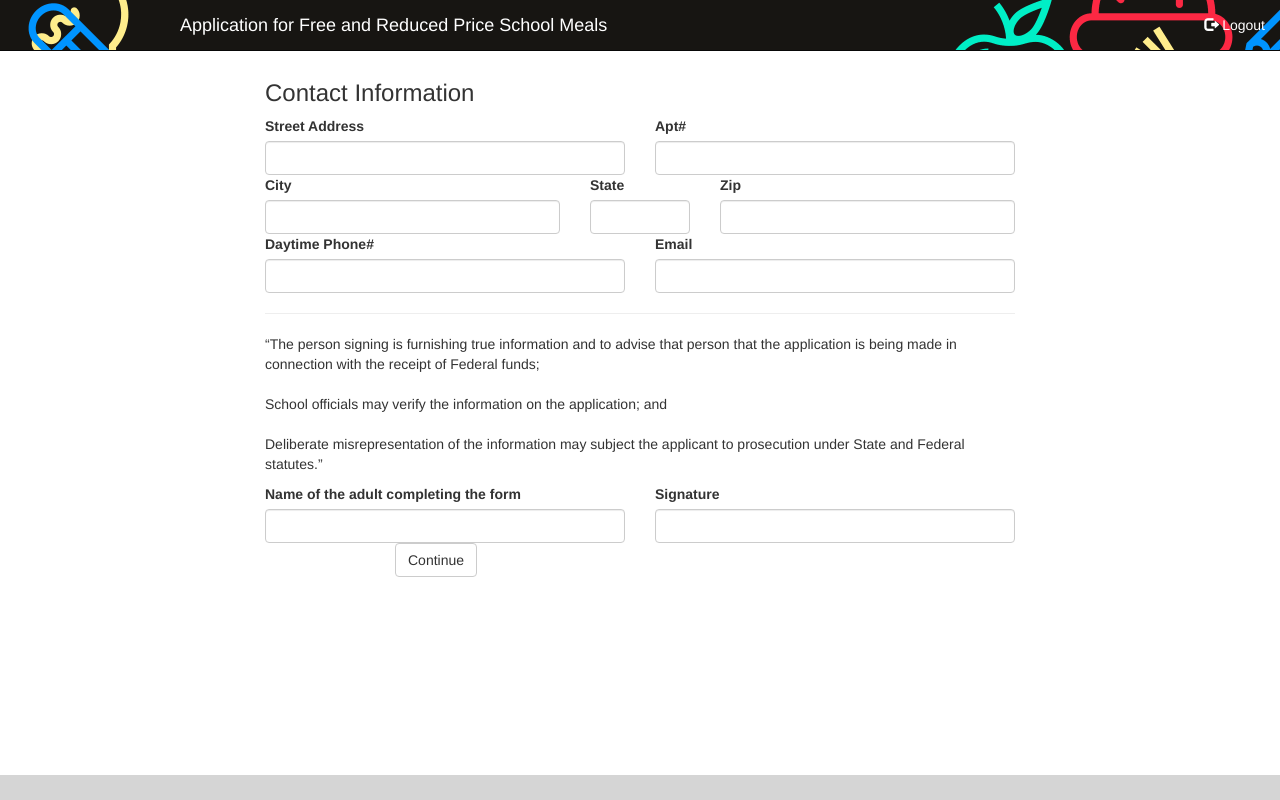
After one commit to ask5/eatuxchallenge, a Django app: page /eat/app/contact in a window 1280 px wide. The commit adds this page. Run offline with Django 3.2, Linux system fonts and the light colour scheme; a user stored in the database is signed in; some libraries are stand-ins or nearby versions.

Commit message:
more code

```diff
--- a/eat/templates/eat/application/base.html
+++ b/eat/templates/eat/application/base.html
@@ -14,7 +14,7 @@
 <nav class="navbar navbar-inverse navbar-fixed-top"  style="background-image: url('/static/img/USDA-lunch-bkgd.gif')">
     <div class="container-fluid">
         <div class="navbar-header">
-            <a class="navbar-brand" href="{% url 'eat.views.application_home' %}">
+            <a class="navbar-brand" href="#">
                 Application for Free and Reduced Price School Meals
             </a>
         </div>
--- /dev/null
+++ b/eat/templates/eat/application/contact.html
@@ -0,0 +1,64 @@
+{% extends "eat/application/base.html" %}
+{% load staticfiles %}
+{% block application_content_main %}
+    <h3>Contact Information</h3>
+    <form class="form-horizontal" action="{% url 'eat.views.add_child' %}" method="post">
+        {% csrf_token %}
+        <div class="row">
+            <div class="col-lg-6">
+                <label for="streetAddress">Street Address</label><br>
+                <input type="text" class="form-control" id="streetAddress">
+            </div>
+            <div class="col-lg-6">
+                <label for="aptNum">Apt#</label><br>
+                <input type="text" class="form-control" id="aptNum">
+            </div>
+        </div>
+        <div class="row">
+            <div class="col-lg-5">
+                <label for="city">City</label><br>
+                <input type="text" class="form-control" id="city">
+            </div>
+            <div class="col-lg-2">
+                <label for="state">State</label><br>
+                <input type="text" class="form-control" id="state">
+            </div>
+            <div class="col-lg-5">
+                <label for="zip">Zip</label><br>
+                <input type="text" class="form-control" id="zip">
+            </div>
+        </div>
+        <div class="row">
+            <div class="col-lg-6">
+                <label for="phone">Daytime Phone#</label><br>
+                <input type="text" class="form-control" id="phone">
+            </div>
+            <div class="col-lg-6">
+                <label for="email">Email</label><br>
+                <input type="email" class="form-control" id="email">
+            </div>
+        </div>
+        <hr>
+        <p>
+            “The person signing is furnishing true information and to advise that person that the application is being
+            made in connection with the receipt of Federal funds;<br><br> School officials may verify the information on
+            the application; and<br><br> Deliberate misrepresentation of the information may subject the applicant to
+            prosecution under State and Federal statutes.”
+        </p>
+        <div class="row">
+            <div class="col-lg-6">
+                <label for="name">Name of the adult completing the form</label><br>
+                <input type="text" class="form-control" id="name">
+            </div>
+            <div class="col-lg-6">
+                <label for="sign">Signature</label><br>
+                <input type="text" class="form-control" id="sign">
+            </div>
+        </div>
+        <div class="form-group">
+            <div class="col-sm-offset-2 col-sm-10">
+                <button type="submit" class="btn btn-default">Continue</button>
+            </div>
+        </div>
+    </form>
+{% endblock %}
--- a/eat/templates/eat/application/start.html
+++ b/eat/templates/eat/application/create.html
@@ -6,13 +6,12 @@
         Please take a moment to read the USDA Non-Discrimination Statement and the Use of Information Statement
         displayed below before starting the application.
     </p>
-    <form method="post" action="{% url 'eat.views.application_start' %}">
+    <form method="post" action="{% url 'eat.views.application_create' %}">
         {% csrf_token %}
         <p>
-            <input type="submit" value="Start My Application" class="btn btn-primary"/>
+            <input type="submit" value="Start my application" class="btn btn-primary"/>
         </p>
     </form>
-
     <div class="statements">
         <h4>USDA Non-Discrimination Statement</h4>
         <div>
--- a/eat/templates/eat/application/home.html
+++ b/eat/templates/eat/application/home.html
@@ -1,5 +1,5 @@
 {% extends "eat/application/base.html" %}
 {% load staticfiles %}
 {% block application_content_main %}
-
+    {{ user.first_name }},
 {% endblock %}
--- a/eat/templates/eat/register.html
+++ b/eat/templates/eat/register.html
@@ -6,6 +6,9 @@
         <div class="panel-heading">
             <span class="glyphicon glyphicon-file" aria-hidden="true"></span> Create an Account
         </div>
+        <small>Creating an account with us allows you to save your application at anytime, leave the website and return
+            and complete it at your convinience
+        </small>
         <div class="panel-body">
             <form method="post" action="{% url 'register' %}">
                 {% csrf_token %}
--- a/eat/urls.py
+++ b/eat/urls.py
@@ -12,6 +12,9 @@ urlpatterns = [
     url(r'^logout', views.logout_view, name="logout"),
     url(r'^non_discrimination', views.non_discrimination, name="non_discrimination"),
     url(r'^use-of-information', views.use_of_information, name="use_of_information"),
-    url(r'^app/home', views.application_home, name='application_home'),
-    url(r'^app/start', views.application_start, name='application_start'),
+    url(r'^app/welcome', views.application_welcome_back, name='application_welcome_back'),
+    url(r'^app/create', views.application_create, name='application_create'),
+    url(r'^app/step2', views.step_2, name='step-2'),
+    url(r'^app/add_child', views.add_child, name='add_child'),
+    url(r'^app/contact', views.contact, name='contact'),
 ]
--- a/eat/views.py
+++ b/eat/views.py
@@ -2,22 +2,36 @@ from django.shortcuts import render, redirect
 from django.contrib.auth.decorators import login_required
 from django.contrib.auth import authenticate, login, logout
 from django.contrib.auth.models import User
-from eat.forms import RegistrationForm
+from eat.forms import RegistrationForm, StepForm
 from django.http import HttpResponseRedirect
 from eat.models import Application
 from datetime import datetime
 
+
 # Create your views here.
 def index(request):
+    """
+    This the home page of the website
+    :param request:
+    :return:
+    """
     return render(request, "eat/index.html")
+
 
 def non_discrimination(request):
     return render(request, "eat/non_discrimination.html")
 
+
 def use_of_information(request):
     return render(request, "eat/use_of_information.html")
 
+
 def register(request):
+    """
+    User registration page
+    :param request:
+    :return:
+    """
     if request.method == 'POST':
         form = RegistrationForm(request.POST)
         if form.is_valid():
@@ -35,26 +49,44 @@ def register(request):
     result['form'] = form
     return render(request, "eat/register.html", result)
 
+
 def logout_view(request):
     logout(request)
     result = redirect('index')
     return result
 
+
 def login_view(request):
+    """
+    login view
+    :param request:
+    :return:
+    """
     msg = dict()
     result = render(request, "eat/login.html")
     if request.POST:
         username = request.POST.get('username')
         password = request.POST.get('password')
         next_page = request.POST.get('next')
+        # do authentication
         user = authenticate(username=username, password=password)
         if user is not None:
             if user.is_active:
                 login(request, user)
+                # if page url is passed in the next page parameter, redirect to it.
                 if next_page:
                     result = redirect(next_page)
                 else:
-                    result = redirect('application_home')
+                    # check if the user has created an application.
+                    app = Application.objects.filter(user=request.user.id)
+                    # if application is found, redirect to the welcome page
+                    if app.count() > 0:
+                        args = dict()
+                        args['app'] = app[0]
+                        result = redirect('application_welcome_back')
+                    # otherwise ask the user to create the application.
+                    else:
+                        result = redirect('application_create')
             else:
                 msg['error'] = "Account is disabled."
                 result = render(request, "eat/login.html", msg)
@@ -63,28 +95,56 @@ def login_view(request):
             result = render(request, "eat/login.html", msg)
     return result
 
+
 @login_required
-def application_home(request):
-    app = Application.objects.filter(user = request.user.id)
-    count = app.count()
-    if count > 0:
-        args = dict()
-        args['app'] = app[0]
-        result = render(request, "eat/application/home.html", args)
-    else:
-        result = redirect('application_start')
+def application_create(request):
+    result = render(request, "eat/application/create.html")
+    if request.POST:
+        app = Application(
+            user=request.user,
+            status=1,
+            create_date=datetime.now()
+        )
+        app.save()
+        result = redirect('step-2')
+    return result
 
+
+@login_required
+def application_welcome_back(request):
+    """
+    The welcome back screen, this is the screen from where user can jump to the place where he left off
+    :param request:
+    :return:
+    """
+    result = render(request, "eat/application/welcome_back.html")
+    if request.POST:
+        result = redirect('step-2')
     return result
 
 @login_required
-def application_start(request):
-    result = render(request, "eat/application/start.html")
-    if request.POST:
-        app = Application(
-                user = request.user,
-                status=1,
-                create_date= datetime.now()
-        )
-        app.save()
-        result = redirect('application_home')
-    return result
+def step_2(request):
+    if request.method == 'POST':
+        form = StepForm(request.POST)
+        if form.is_valid():
+            assistance_program = form.cleaned_data['assistanceProgram']
+            case_number = form.cleaned_data['caseNumber']
+            app = Application.objects.get(user=request.user.id)
+            if assistance_program == "yes":
+                app.assistance_program = True
+                app.case_number = case_number
+            else:
+                app.assistanceProgram = False
+                app.case_number = ''
+    else:
+        form = StepForm()
+
+    return render(request, "eat/application/step_2.html", {'form': form})
+
+@login_required
+def add_child(request):
+    return render(request,"eat/application/add_child.html")
+
+@login_required
+def contact(request):
+    return render(request,"eat/application/contact.html")
```
Also changed, not shown: eat/forms.py (+23 -1 lines), eat/templates/eat/application/add_child.html (added, +60 -0 lines), eat/templates/eat/application/step_2.html (added, +35 -0 lines), eat/templates/eat/application/summary.html (added, +10 -0 lines), eat/templates/eat/application/welcome_back.html (added, +13 -0 lines), db.sqlite3, 1 other file.
